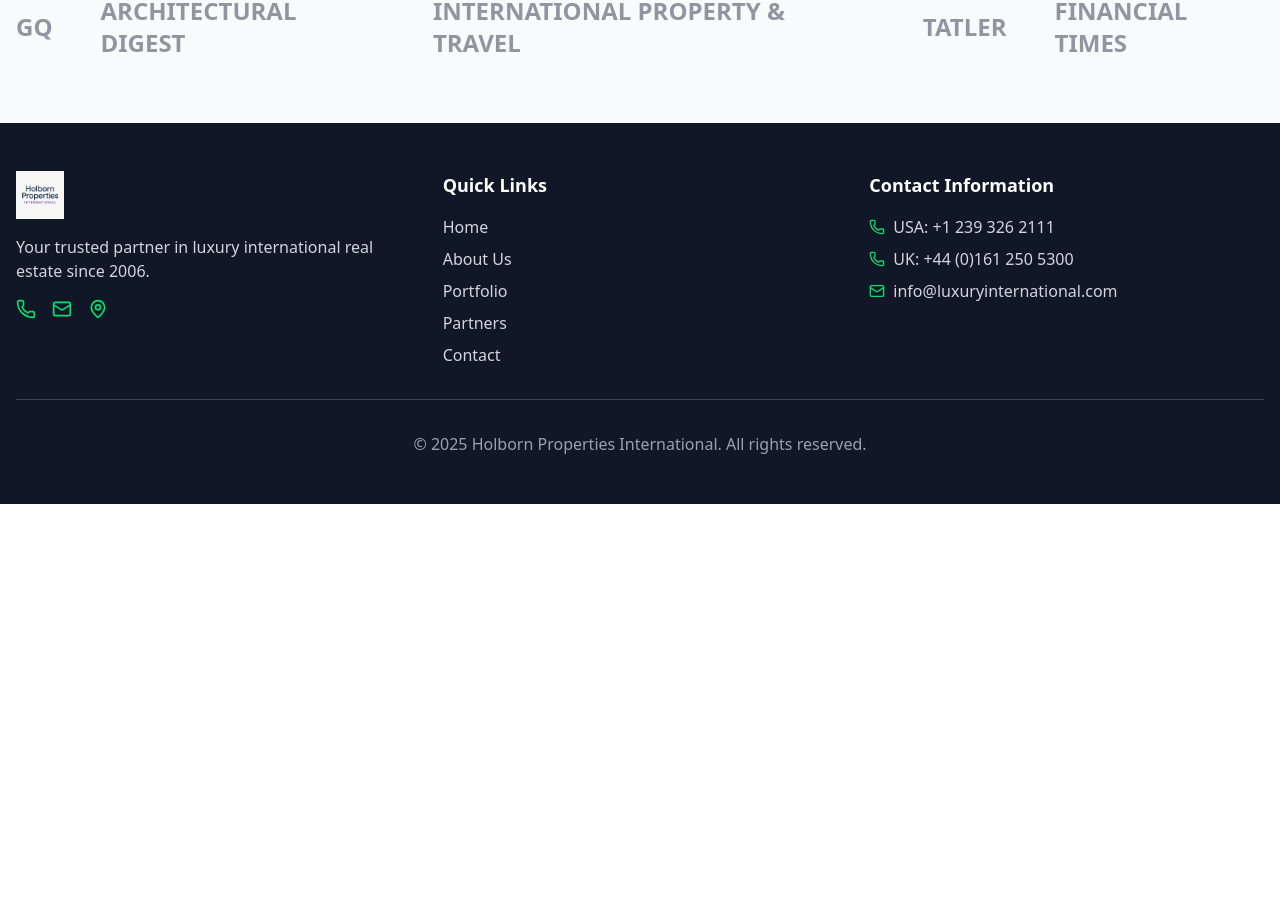
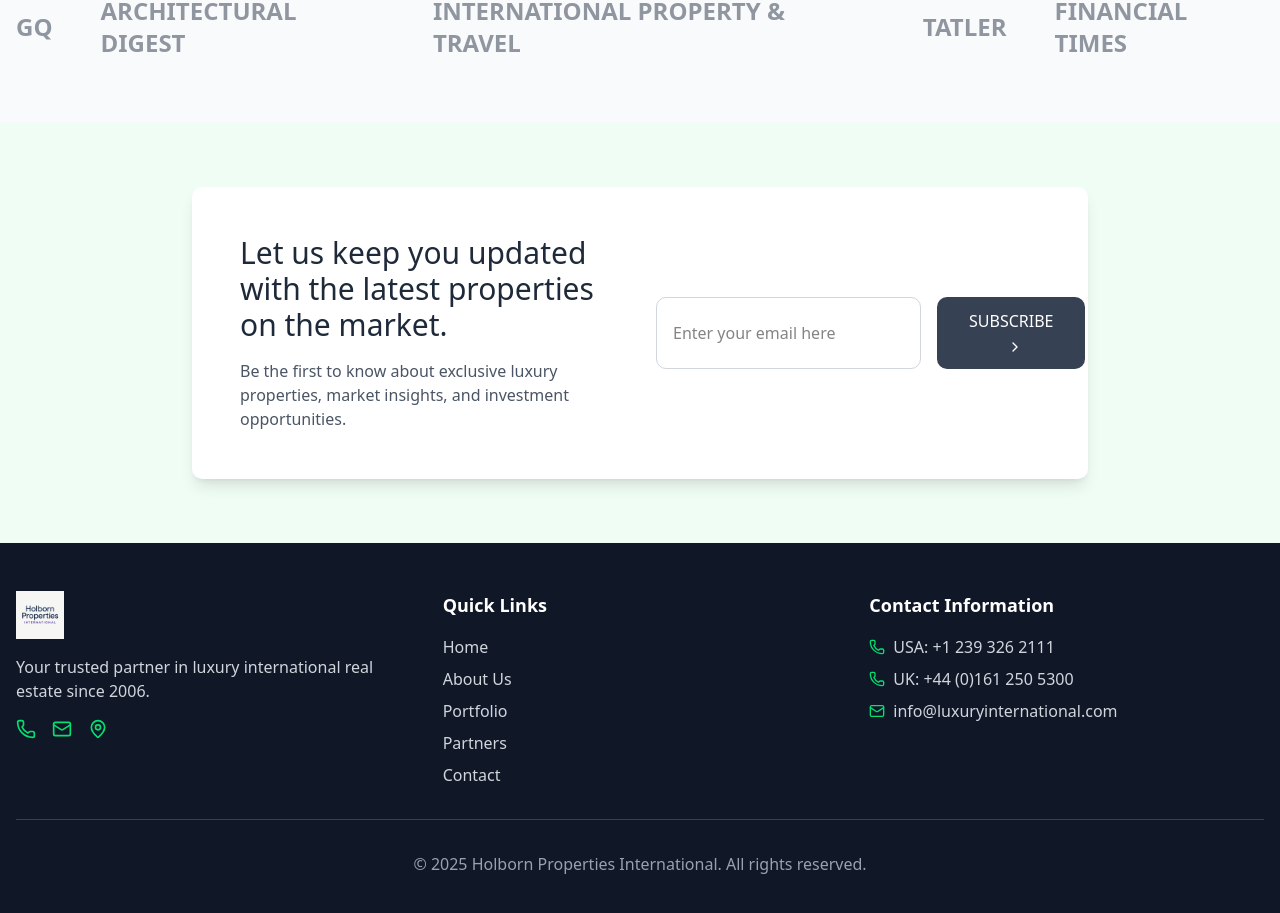
Before and after one commit to jordancc1996/HOLBORNPROPERTIES, a React (Vite) app in the folder holborn-properties-website-source/luxury-real-estate/: page / in a window 1280 px wide. Shown: the part 2140-3053 px from the top of the page. Before the commit the page ends 2644 px from the top, so only its background shows below. Built offline with nearby package versions, Linux system fonts and the light colour scheme.

Commit message:
Update App.jsx

```diff
--- a/holborn-properties-website-source/luxury-real-estate/src/App.jsx
+++ b/holborn-properties-website-source/luxury-real-estate/src/App.jsx
@@ -167,7 +167,38 @@
           </div>
         </div>
       </section>
-
+{/* Email Subscription Section */}
+      <section className="py-16 bg-green-50">
+        <div className="container mx-auto px-4">
+          <div className="max-w-4xl mx-auto">
+            <div className="bg-white rounded-lg shadow-lg p-8 md:p-12">
+              <div className="grid md:grid-cols-2 gap-8 items-center">
+                <div>
+                  <h2 className="text-3xl font-light mb-4 text-gray-800">
+                    Let us keep you updated with the latest properties on the market.
+                  </h2>
+                  <p className="text-gray-600">
+                    Be the first to know about exclusive luxury properties, market insights, and investment opportunities.
+                  </p>
+                </div>
+                <div>
+                  <div className="flex flex-col sm:flex-row gap-4">
+                    <input
+                      type="email"
+                      placeholder="Enter your email here"
+                      className="flex-1 px-4 py-3 border border-gray-300 rounded-lg focus:outline-none focus:ring-2 focus:ring-green-500 focus:border-transparent"
+                    />
+                    <button className="bg-gray-700 hover:bg-gray-800 text-white px-8 py-3 rounded-lg transition-colors font-medium">
+                      SUBSCRIBE
+                      <ChevronRight className="ml-2 w-4 h-4 inline" />
+                    </button>
+                  </div>
+                </div>
+              </div>
+            </div>
+          </div>
+        </div>
+      </section>
       {/* Footer */}
       <footer className="bg-gray-900 text-white py-12">
         <div className="container mx-auto px-4">
```
